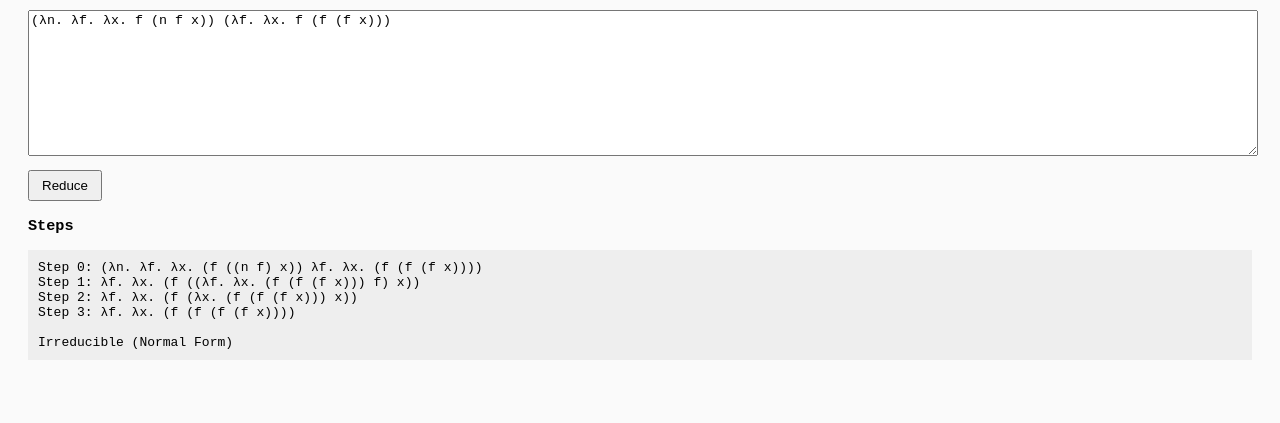
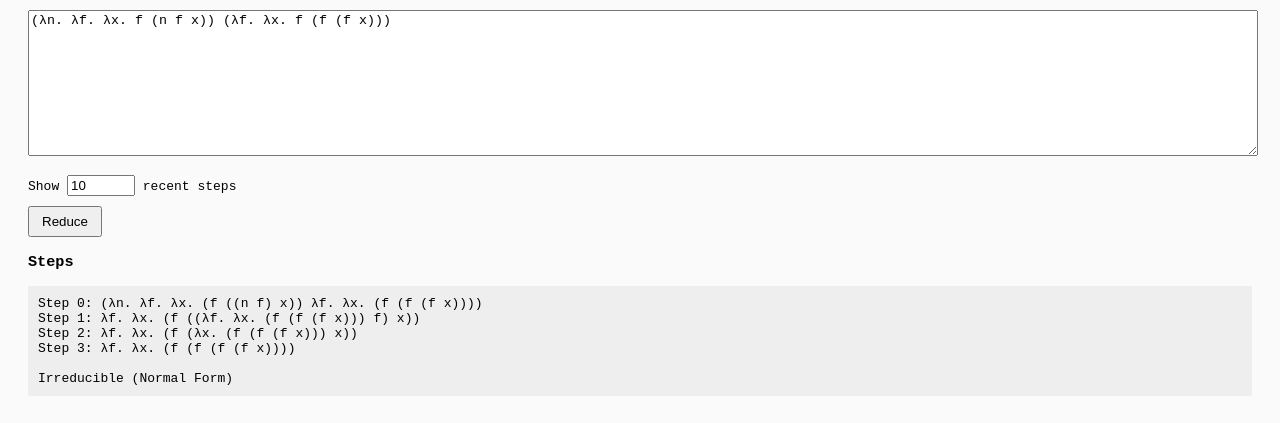
Before and after one commit to RNGDelak/lambda-analysis, a plain HTML site: page index.html in a window 1280 px wide. Both pictures are taken after a click on the button "Reduce". Shown: the part 145-568 px from the top of the page. Drawn offline with Linux system fonts and the light colour scheme.

Commit message:
Update index.html

```diff
--- a/index.html
+++ b/index.html
@@ -1,11 +1,13 @@
 <!DOCTYPE html>
-<html lang="en"><head>
+<html lang="en">
+<head>
   <meta charset="UTF-8">
   <title>Lambda Calculus Computation Analysis</title>
   <style>
     body { font-family: monospace; padding: 20px; background: #fafafa; }
     textarea { width: 100%; height: 140px; }
     button { margin-top: 10px; padding: 6px 12px; }
+    input[type="number"] { width: 60px; }
     pre { background: #eee; padding: 10px; white-space: pre-wrap; }
   </style>
 </head>
@@ -14,21 +16,25 @@
 <h2>Lambda Calculus Computation Analysis</h2>
 <p>
   if you write <code>(λn.λf.λx.f(nf(x)))</code> then <code>nf</code> will be considered as a single varible! <br>
-please leave a space between 2 varible if you consider they are seperated varibles! <br>
-click <a href="https://cruzgodar.com/applets/lambda-calculus" target="_blank">here</a> for better version (not mine) but slower <br>
-thanks <a href="https://www.youtube.com/@twoswap" target="_blank">2swap</a> for his inspirative video <a href="https://www.youtube.com/watch?v=RcVA8Nj6HEo" target="_blank">What is PLUS times PLUS?</a>
+  please leave a space between 2 varible if you consider they are seperated varibles! <br>
+  click <a href="https://cruzgodar.com/applets/lambda-calculus" target="_blank">here</a> for better version (not mine) but slower <br>
+  thanks <a href="https://www.youtube.com/@twoswap" target="_blank">2swap</a> for his inspirative video
+  <a href="https://www.youtube.com/watch?v=RcVA8Nj6HEo" target="_blank">What is PLUS times PLUS?</a>
 </p>
 
 <textarea id="input">(λn. λf. λx. f (n f x)) (λf. λx. f (f (f x)))</textarea>
+
+<br><br>
+<label>
+  Show
+  <input id="recentSteps" type="number" value="10" min="1">
+  recent steps
+</label>
+<br>
 <button onclick="run()">Reduce</button>
 
 <h3>Steps</h3>
-<pre id="output">Step 0: (λn. λf. λx. (f ((n f) x)) λf. λx. (f (f (f x))))
-Step 1: λf. λx. (f ((λf. λx. (f (f (f x))) f) x))
-Step 2: λf. λx. (f (λx. (f (f (f x))) x))
-Step 3: λf. λx. (f (f (f (f x))))
-
-Irreducible (Normal Form)</pre>
+<pre id="output"></pre>
 
 <script>
 // ===================== AST =====================
@@ -37,9 +43,10 @@ function Abs(param, body) { return { type: 'abs', param, body }; }
 function App(left, right) { return { type: 'app', left, right }; }
 
 // ===================== Tokenizer =====================
-// Supports both \\ and λ for abstraction
 function tokenize(src) {
-  return src.replace(/λ/g, '\\').match(/\\|\.|\(|\)|[a-zA-Z_][a-zA-Z0-9_]*/g) || [];(/\\|\.|\(|\)|[a-zA-Z_][a-zA-Z0-9_]*/g) || [];
+  return src
+    .replace(/λ/g, '\\')
+    .match(/\\|\.|\(|\)|[a-zA-Z_][a-zA-Z0-9_]*/g) || [];
 }
 
 // ===================== Parser =====================
@@ -122,6 +129,7 @@ function substitute(t, v, r) {
   }
 }
 
+// ===================== Pretty Printer =====================
 function toString(t) {
   if (t.type === 'var') return t.name;
   if (t.type === 'abs') return `λ${t.param}. ${toString(t.body)}`;
@@ -154,6 +162,11 @@ function run() {
   const out = document.getElementById('output');
   out.textContent = '';
 
+  const maxRecent = Math.max(
+    1,
+    parseInt(document.getElementById('recentSteps').value || 10)
+  );
+
   let tokens = tokenize(document.getElementById('input').value);
   let term = parse(tokens);
 
@@ -161,37 +174,38 @@ function run() {
   let step = 0;
 
   function stepReduce() {
-    let s = toString(term);
-    out.textContent += `Step ${step}: ${s}\n`;
+    const s = toString(term);
+    history.push(`Step ${step}: ${s}`);
+
+    if (history.length > maxRecent) {
+      history = history.slice(-maxRecent);
+    }
+
+    out.textContent = history.join('\n');
     out.scrollTop = out.scrollHeight;
 
-    history.push(s);
     if (history.length >= 3) {
       let n = history.length;
       if (history[n - 1] === history[n - 3]) {
-        out.textContent += '\nNon-termination detected → Ω (omega)';
+        out.textContent += '\n\nNon-termination detected → Ω (omega)';
         return;
       }
     }
 
     let next = reduceOnce(term);
     if (!next) {
-      out.textContent += '\nIrreducible (Normal Form)';
+      out.textContent += '\n\nIrreducible (Normal Form)';
       return;
     }
 
     term = next;
     step++;
-
-    // ⬇️ Yield to browser before next step
     setTimeout(stepReduce, 0);
   }
 
   stepReduce();
 }
-
 </script>
 
-
-
-</body></html>
+</body>
+</html>
```
